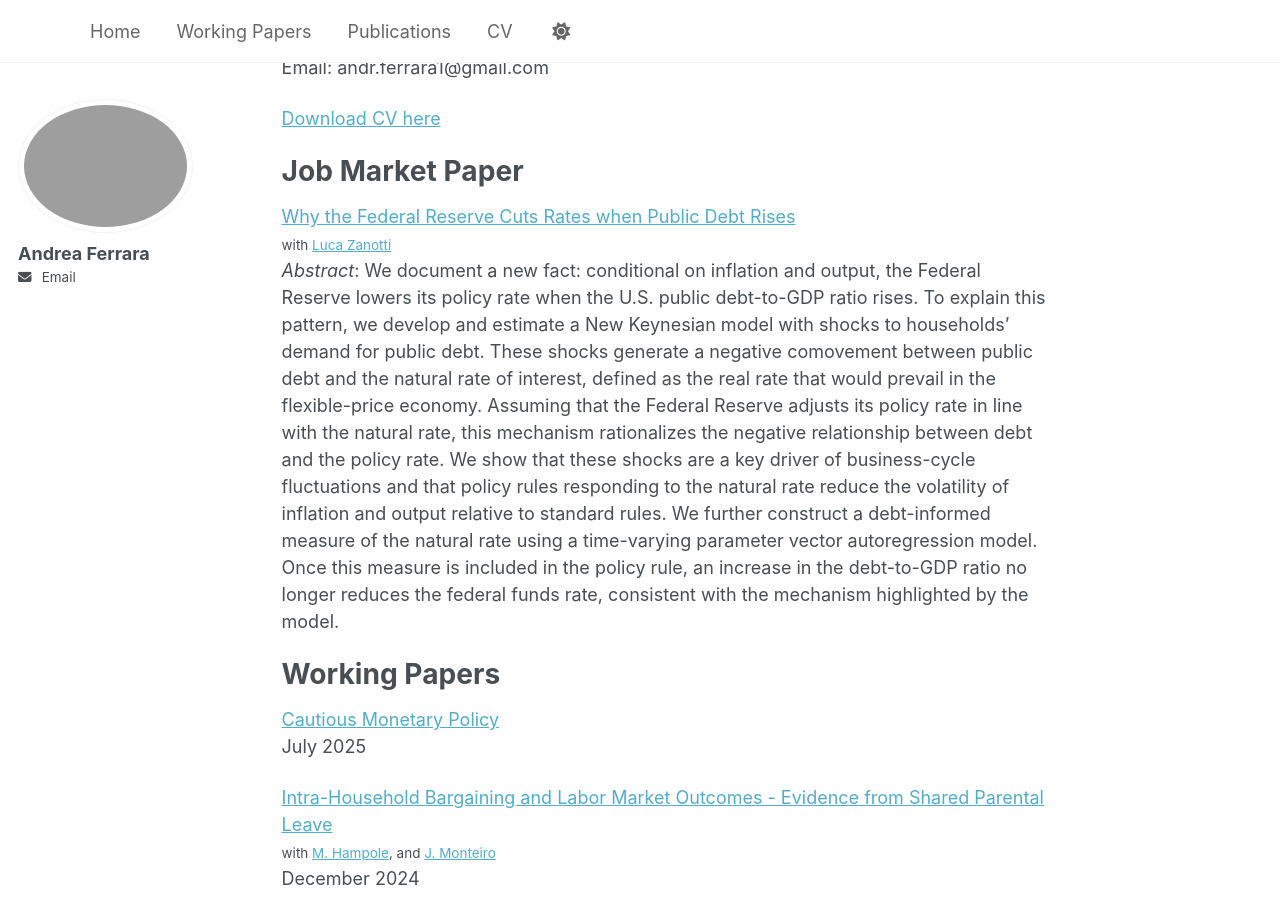
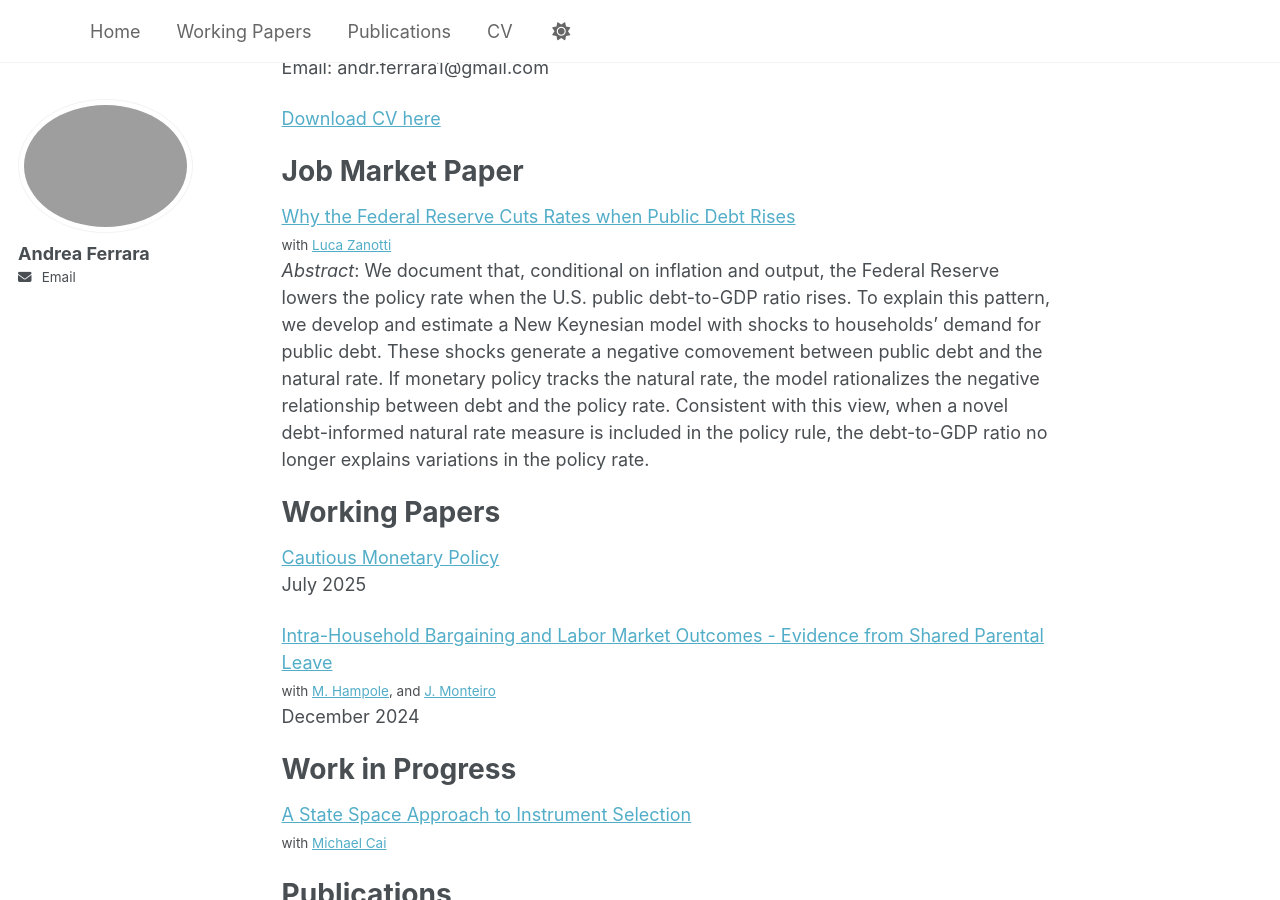
Before and after one commit to AndreaFerrara1997/AndreaFerrara1997.github.io, a Jekyll site: the page built from index.md, in a window 1280 px wide and 900 px high, scrolled down 265 px. Built offline with Jekyll 4.4.1, drawn with Linux system fonts in a browser that asks for light colours; a script that is not in the unit is left out.

Commit message:
Revise abstract for clarity and conciseness

```diff
--- a/index.md
+++ b/index.md
@@ -18,7 +18,7 @@ Email: andr.ferrara1@gmail.com
 # Job Market Paper
 [Why the Federal Reserve Cuts Rates when Public Debt Rises](https://andreaferrara1997.github.io/files/JMP_AndreaFerrara.pdf) <br>
 <small>with <span class="archive__item-title" style="color:#52ADC8; text-decoration:underline;">Luca Zanotti</span></small>
-*Abstract*: We document a new fact: conditional on inflation and output, the Federal Reserve lowers its policy rate when the U.S. public debt-to-GDP ratio rises. To explain this pattern, we develop and estimate a New Keynesian model with shocks to households’ demand for public debt. These shocks generate a negative comovement between public debt and the natural rate of interest, defined as the real rate that would prevail in the flexible-price economy. Assuming that the Federal Reserve adjusts its policy rate in line with the natural rate, this mechanism rationalizes the negative relationship between debt and the policy rate. We show that these shocks are a key driver of business-cycle fluctuations and that policy rules responding to the natural rate reduce the volatility of inflation and output relative to standard rules. We further construct a debt-informed measure of the natural rate using a time-varying parameter vector autoregression model. Once this measure is included in the policy rule, an increase in the debt-to-GDP ratio no longer reduces the federal funds rate, consistent with the mechanism highlighted by the model.
+*Abstract*: We document that, conditional on inflation and output, the Federal Reserve lowers the policy rate when the U.S. public debt-to-GDP ratio rises. To explain this pattern, we develop and estimate a New Keynesian model with shocks to households’ demand for public debt. These shocks generate a negative comovement between public debt and the natural rate. If monetary policy tracks the natural rate, the model rationalizes the negative relationship between debt and the policy rate. Consistent with this view, when a novel debt-informed natural rate measure is included in the policy rule, the debt-to-GDP ratio no longer explains variations in the policy rate.
 
 # Working Papers
 {% include workingpapers.md %}
```
